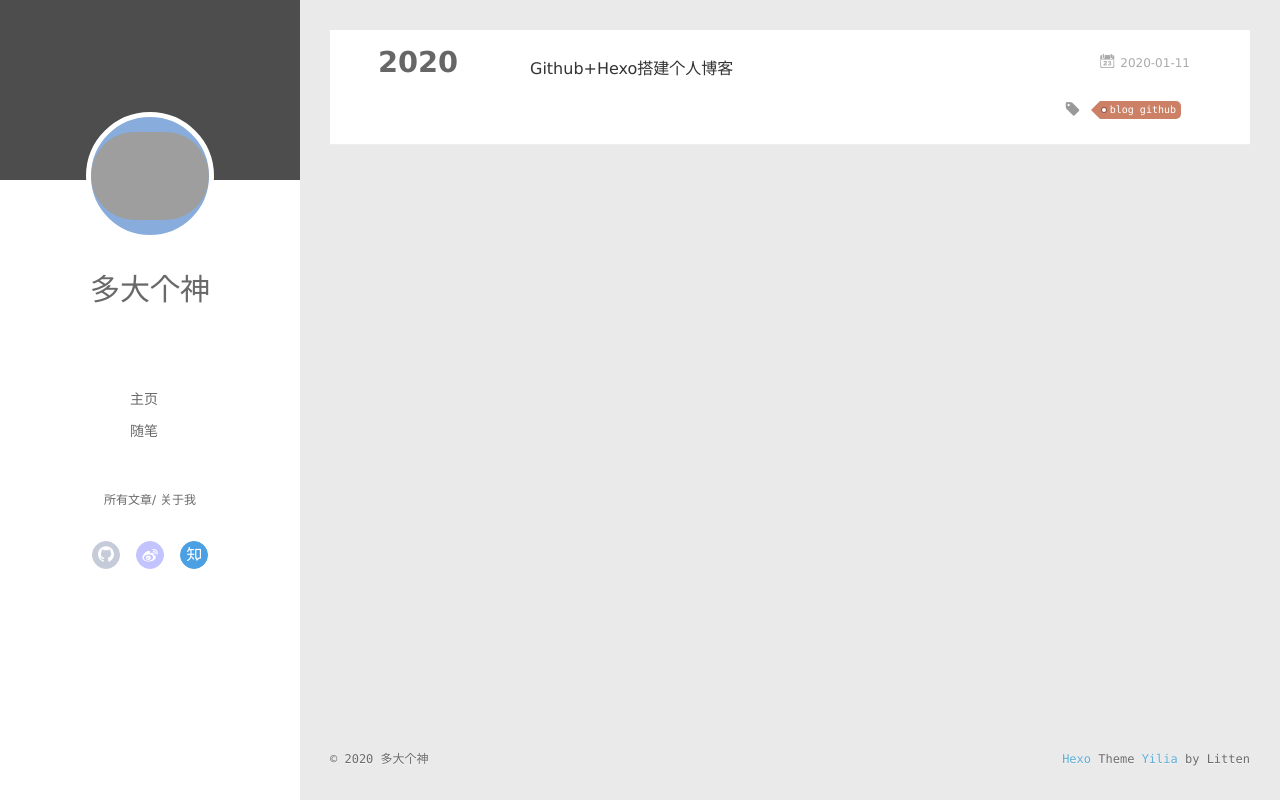
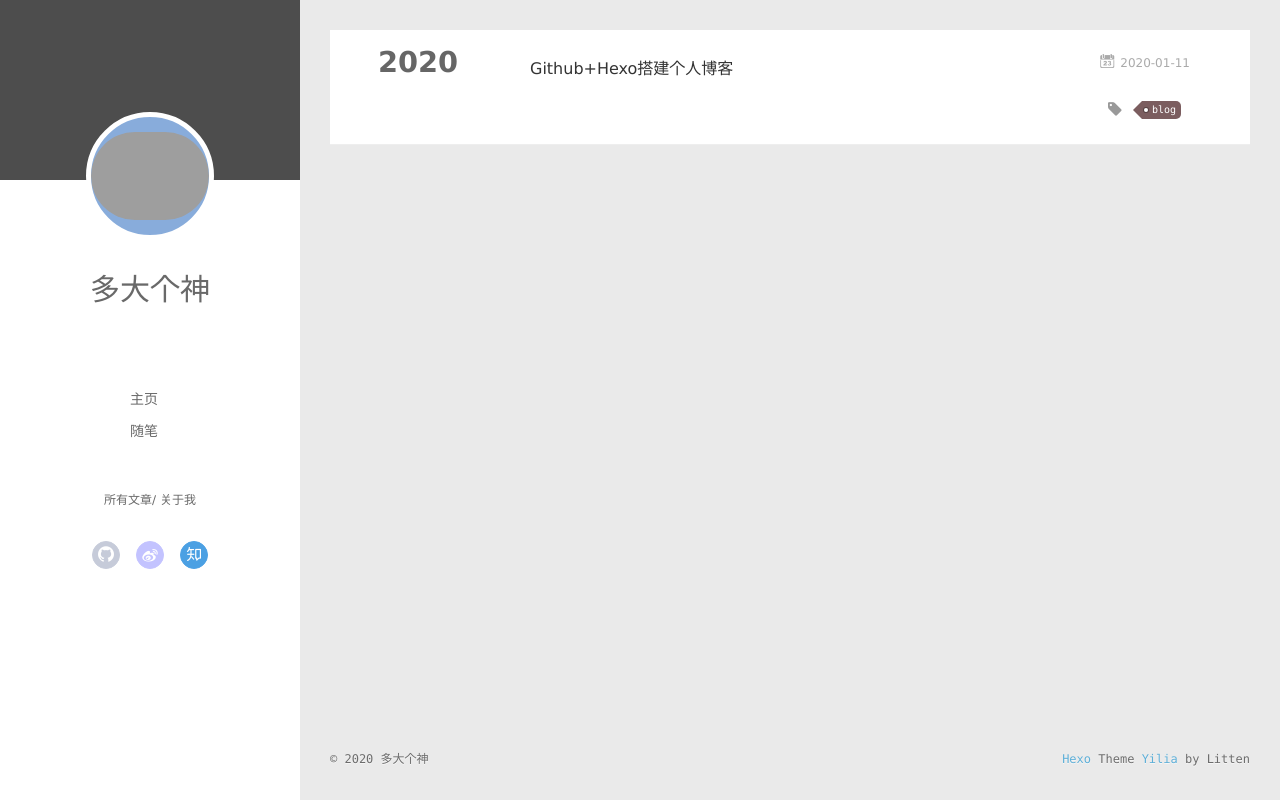
Before and after one commit to yunJ35/yunJ35.github.io, a plain HTML site: page tags/blog/index.html in a window 1280 px wide. Drawn offline with Linux system fonts and the light colour scheme; grey boxes are pictures that could not be loaded.

Commit message:
Site updated: 2020-01-11 22:52:53

```diff
--- a/content.json
+++ b/content.json
@@ -1 +1 @@
-[{"title":"Github+Hexo搭建个人博客","date":"2020-01-11T14:22:11.000Z","path":"2020/01/11/Github-Hexo搭建个人博客/","comments":true,"tags":[{"name":"blog github","slug":"blog-github","permalink":"yunj35.github.io/tags/blog-github/"}]}]
+[{"title":"Github+Hexo搭建个人博客","date":"2020-01-11T14:22:11.000Z","path":"2020/01/11/Github-Hexo搭建个人博客/","comments":true,"tags":[{"name":"blog","slug":"blog","permalink":"yunj35.github.io/tags/blog/"}]}]
--- a/tags/blog-github/index.html
+++ b/tags/blog/index.html
@@ -6,11 +6,11 @@
   <meta name="renderer" content="webkit">
   <meta http-equiv="X-UA-Compatible" content="IE=edge" >
   <link rel="dns-prefetch" href="yunj35.github.io">
-  <title>Tag: blog github | 多大个神的博客</title>
+  <title>Tag: blog | 多大个神的博客</title>
   <meta name="viewport" content="width=device-width, initial-scale=1, maximum-scale=1">
   <meta property="og:type" content="website">
 <meta property="og:title" content="多大个神的博客">
-<meta property="og:url" content="yunj35.github.io/tags/blog-github/index.html">
+<meta property="og:url" content="yunj35.github.io/tags/blog/index.html">
 <meta property="og:site_name" content="多大个神的博客">
 <meta property="og:locale" content="zh">
 <meta property="article:author" content="多大个神">
@@ -179,7 +179,7 @@
 		<ul class="article-tag-list">
 
         		<li class="article-tag-list-item">
-        			<a href="javascript:void(0)" class="js-tag article-tag-list-link color2">blog github</a>
+        			<a href="javascript:void(0)" class="js-tag article-tag-list-link color5">blog</a>
         		</li>
 
 		</ul>
@@ -286,7 +286,7 @@ return o(i(t),arguments.length<2?void 0:u(arguments[1]))}})},function(t,n,r){var
           <ul class="article-tag-list" q-show="showTags">
 
               <li class="article-tag-list-item">
-                <a href="javascript:void(0)" class="js-tag color2">blog github</a>
+                <a href="javascript:void(0)" class="js-tag color5">blog</a>
               </li>
 
             <div class="clearfix"></div>
```
Also changed, not shown: 2020/01/11/Github-Hexo搭建个人博客/index.html (+4 -4 lines), archives/2020/01/index.html (+2 -2 lines), archives/2020/index.html (+2 -2 lines), archives/index.html (+2 -2 lines), index.html (+2 -2 lines).
